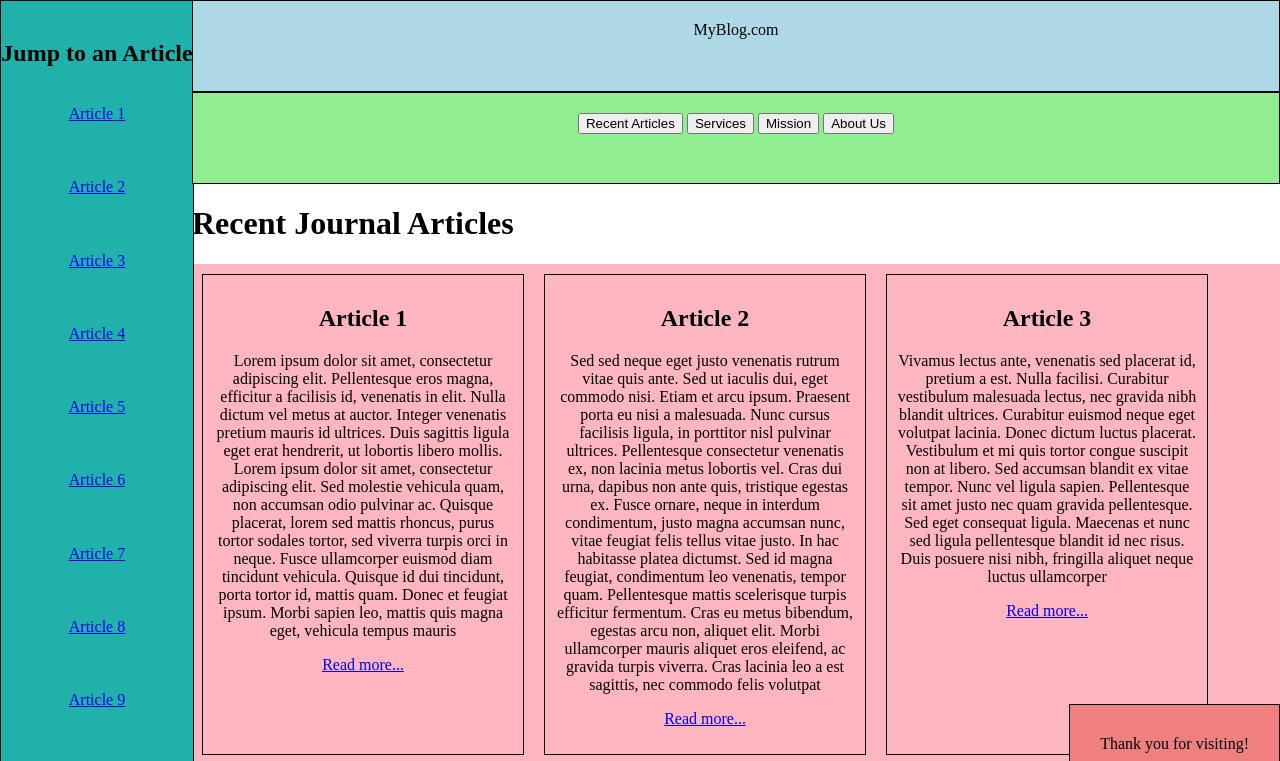
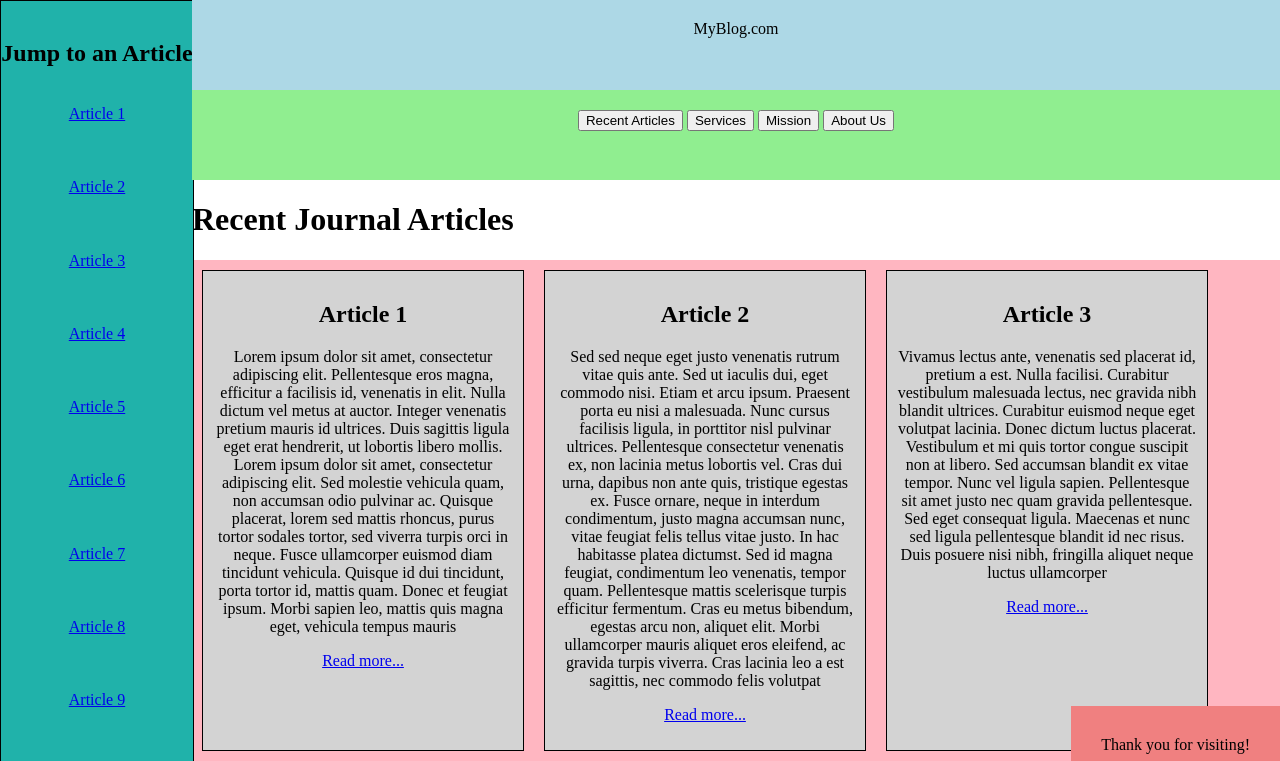
Before and after one commit to kpetr1y/kpetr1y.github.io, a plain HTML site: page CSS/html-5.html in a window 1280 px wide. Shown: the top 761 px of the page. Drawn offline with Linux system fonts and the light colour scheme.

Commit message:
Update html-5.css

```diff
--- a/CSS/html-5.css
+++ b/CSS/html-5.css
@@ -18,6 +18,7 @@ main {
 
 body {
     margin: 0;
+    height: 100%;
 }
 
 header {
@@ -29,7 +30,6 @@ header p {
     margin: 0;
     height: 50px;
     background-color: lightblue;
-    border: 1px solid black;
     text-align: center;
     padding: 20px;
 
@@ -39,7 +39,6 @@ header nav {
     top: 50px;
     height: 50px;
     background-color: lightgreen;
-    border: 1px solid black;
     text-align: center;
     padding: 20px;
 }
@@ -55,15 +54,16 @@ header nav {
     margin: 10px;
     padding: 10px;
     text-align: center;
+    justify-content: space-evenly;
+    background-color: lightgray;
     border: 1px solid black;
 }
 
 #thanks {
     position: fixed;
-    bottom: 0px;
-    right: 0px;
+    bottom: 0;
+    right: 0;
     background-color: lightcoral;
-    border: 1px solid black;
     text-align: center;
     padding: 30px;
 }
```
